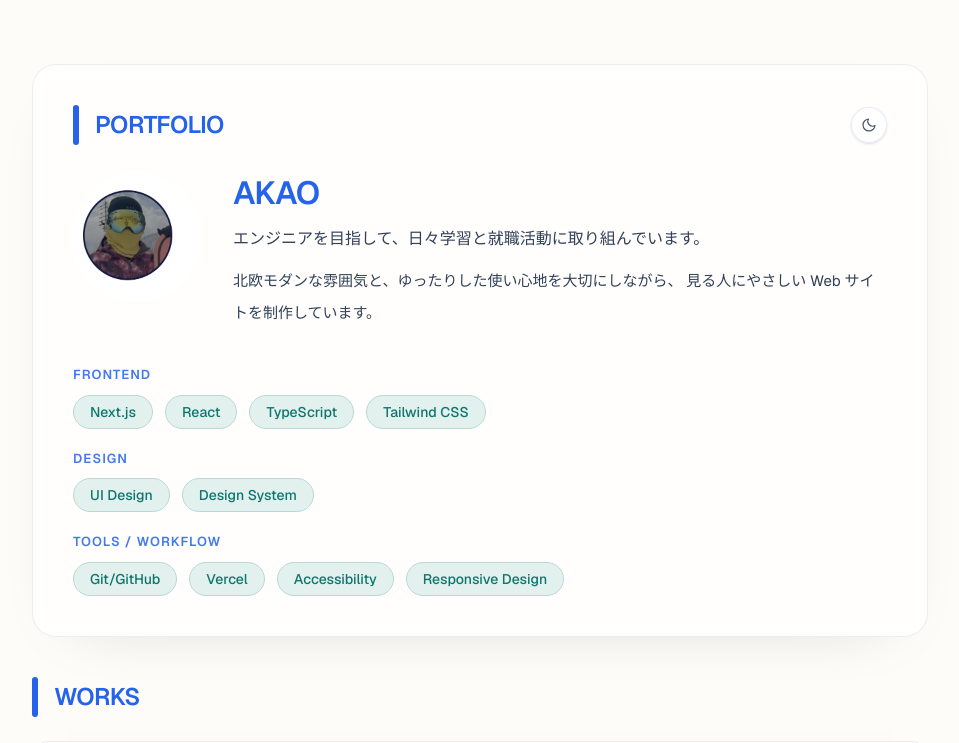
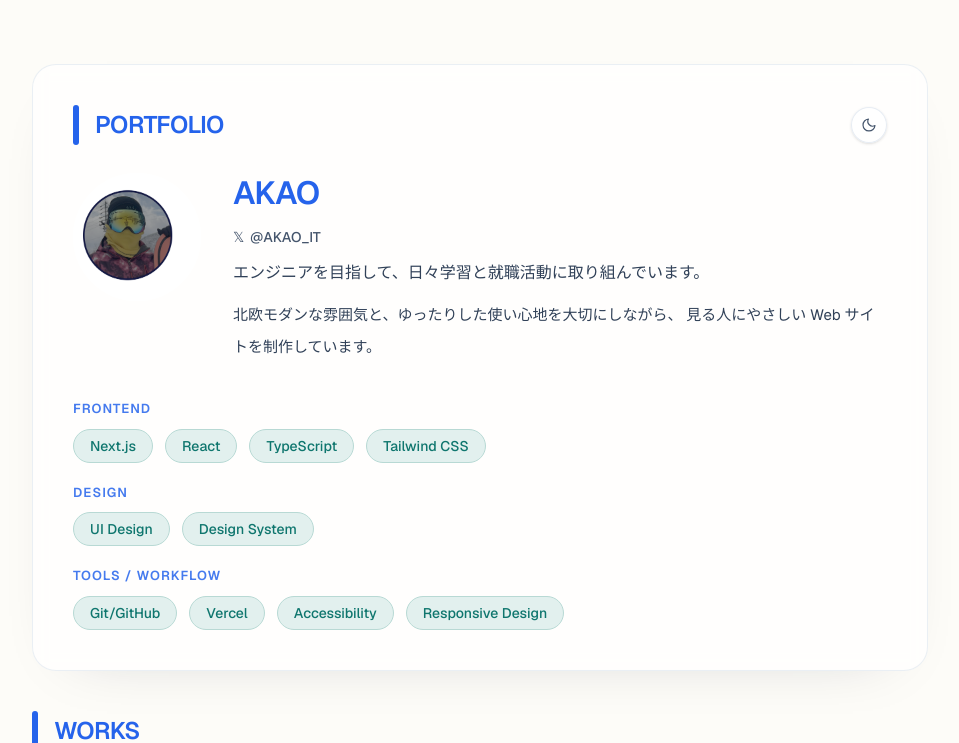
Before and after one commit to AKAO002/portfolio_AKAO, a Next.js app: page / in a window 1280 px wide. Shown: the top 743 px of the page, without its empty margins (160-1119 px from the left). Built offline with nearby package versions, Linux system fonts and the light colour scheme.

Commit message:
feat: add X profile link

```diff
--- a/src/app/page.tsx
+++ b/src/app/page.tsx
@@ -77,6 +77,15 @@ export default function Home() {
             <p className="text-[2rem] font-semibold leading-tight tracking-tight text-[var(--color-main)]">
               AKAO
             </p>
+            <a
+              href="https://x.com/AKAO_IT"
+              target="_blank"
+              rel="noopener noreferrer"
+              className="inline-flex w-fit items-center gap-1.5 text-sm font-medium text-slate-600 underline-offset-4 transition hover:text-[var(--color-main)] hover:underline dark:text-slate-300 dark:hover:text-blue-300"
+            >
+              <span aria-hidden>𝕏</span>
+              @AKAO_IT
+            </a>
             <p className="text-base font-medium text-slate-700 dark:text-slate-200">
               エンジニアを目指して、日々学習と就職活動に取り組んでいます。
             </p>
```
